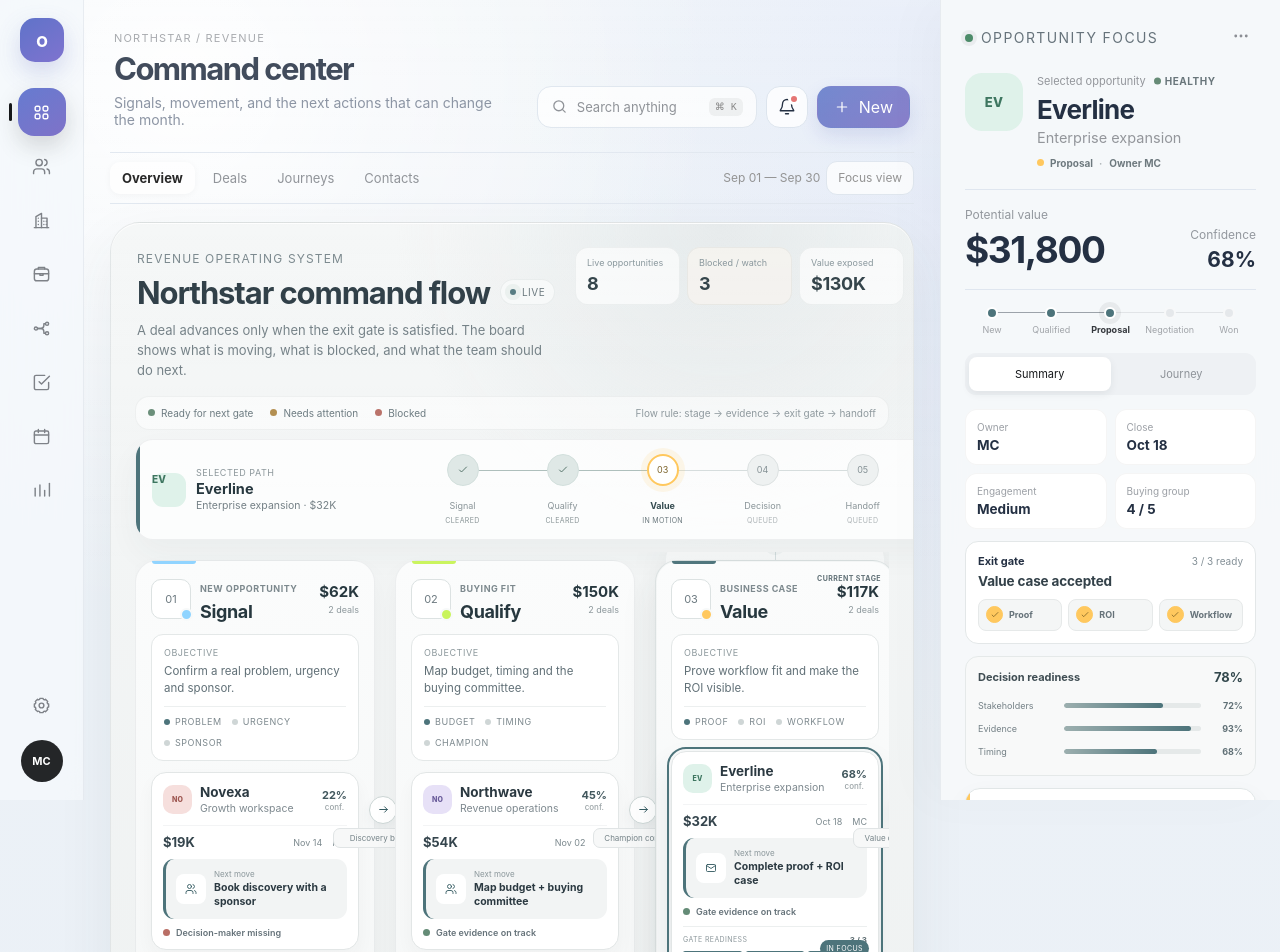
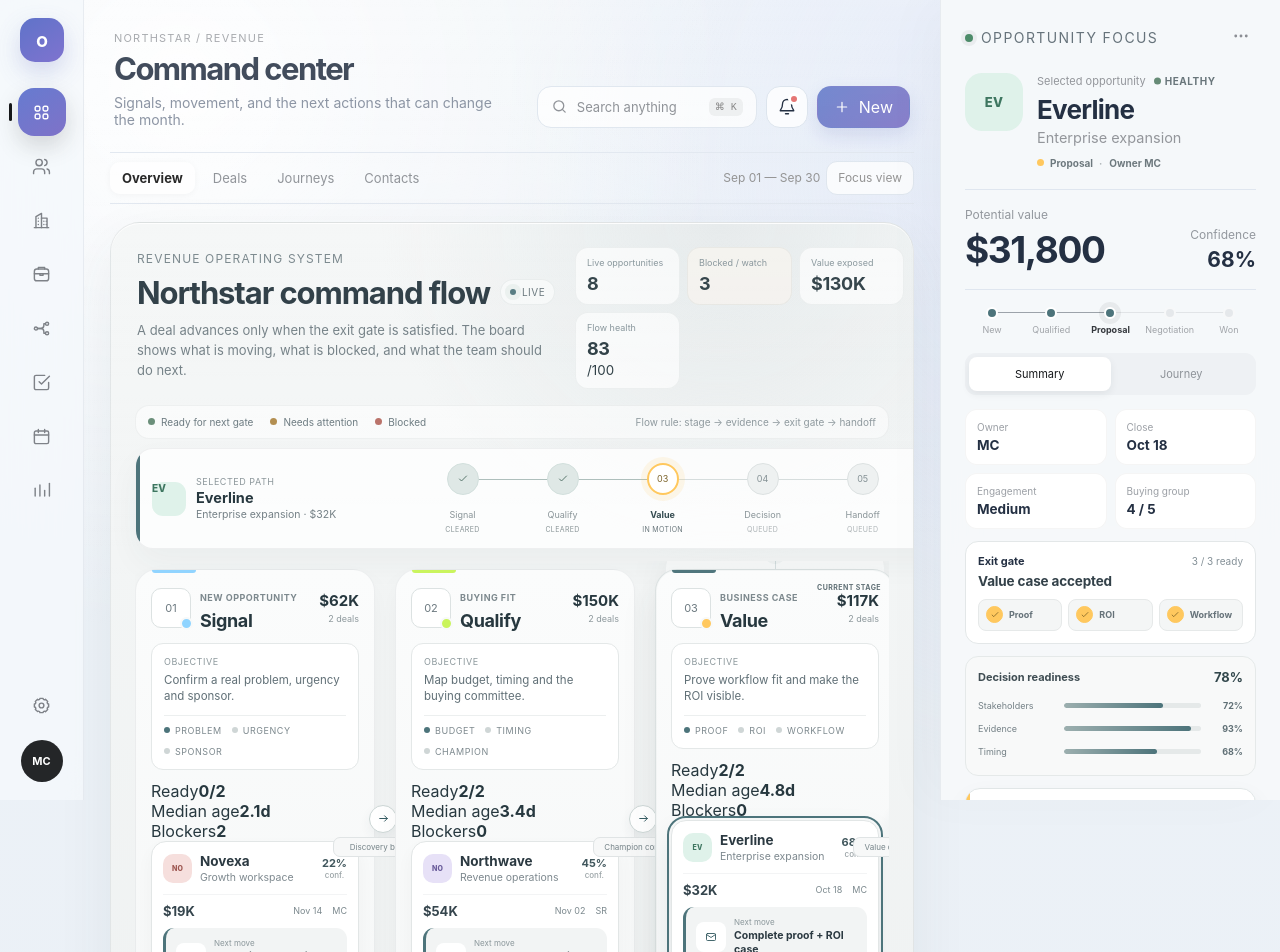
Before and after one commit to grekovmaxim-stack/orbiq-crm, a Next.js app: page / in a window 1280 px wide. Shown: the top 952 px of the page. Built offline with nearby package versions, Linux system fonts and the light colour scheme.

Commit message:
Add flow-health and stage-operations intelligence to Command Center

```diff
--- a/app/components/Views.tsx
+++ b/app/components/Views.tsx
@@ -47,6 +47,9 @@ export function OverviewView({
   const selectedDeal = deals.find((deal) => deal.id === selectedDealId) || deals[0];
   const selectedStageIndex = Math.max(0, flowStages.findIndex((column) => column.stage === selectedDeal.stage));
   const selectedStage = flowStages[selectedStageIndex];
+  const averageProbability = openDeals.length ? Math.round(openDeals.reduce((sum, deal) => sum + deal.probability, 0) / openDeals.length) : 0;
+  const flowHealth = Math.max(48, Math.min(96, Math.round(100 - blockerCount * 9 + averageProbability * .18)));
+  const stageAge = [2.1,3.4,4.8,5.6,1.2];
 
   function nextAction(stageIndex:number) {
     return [
@@ -81,6 +84,13 @@ export function OverviewView({
             <div><span>Live opportunities</span><b>{openDeals.length}</b></div>
             <div className={blockerCount ? "attention" : ""}><span>Blocked / watch</span><b>{blockerCount}</b></div>
             <div><span>Value exposed</span><b>{money(atRiskValue,true)}</b></div>
+            <div className="ccFlowHealth">
+              <span>Flow health</span>
+              <div><b>{flowHealth}</b><small>/100</small></div>
+              <em>
+                {[42,48,45,55,58,62,60,69,73,flowHealth].map((point,index) => <i key={index} style={{height:Math.max(20, point-30)+"%"}}/> )}
+              </em>
+            </div>
           </div>
 
           <div className="ccTools">
@@ -130,6 +140,7 @@ export function OverviewView({
               const stageDeals = deals.filter((deal) => deal.stage === column.stage).slice(0,3);
               const stageValue = stageDeals.reduce((sum, deal) => sum + deal.value, 0);
               const ready = stageDeals.filter((deal) => deal.health === "Healthy" && deal.probability >= column.threshold).length;
+              const stageBlockers = stageDeals.filter((deal) => deal.health !== "Healthy").length;
 
               return (
                 <section className={"ccStage ccLogicStage stage"+columnIndex+" accent-"+column.accent+(selectedDeal.stage === column.stage ? " currentStage" : "")} key={column.stage}>
@@ -148,6 +159,13 @@ export function OverviewView({
                     <div className="ccEvidenceLine">
                       {column.evidence.map((item,evidenceIndex) => <span key={item}><i className={evidenceIndex === 0 ? "active" : ""}/>{item}</span>)}
                     </div>
+                  </div>
+
+                  <div className="ccStageOps">
+                    <div><span>Ready</span><b>{ready}/{stageDeals.length || 0}</b></div>
+                    <div><span>Median age</span><b>{stageAge[columnIndex]}d</b></div>
+                    <div className={stageBlockers ? "hasRisk" : ""}><span>Blockers</span><b>{stageBlockers}</b></div>
+                    <em><i style={{width:(stageDeals.length ? Math.round(ready/stageDeals.length*100) : 0)+"%"}}/></em>
                   </div>
 
                   <div className="ccStageCards ccLogicCards">
```
